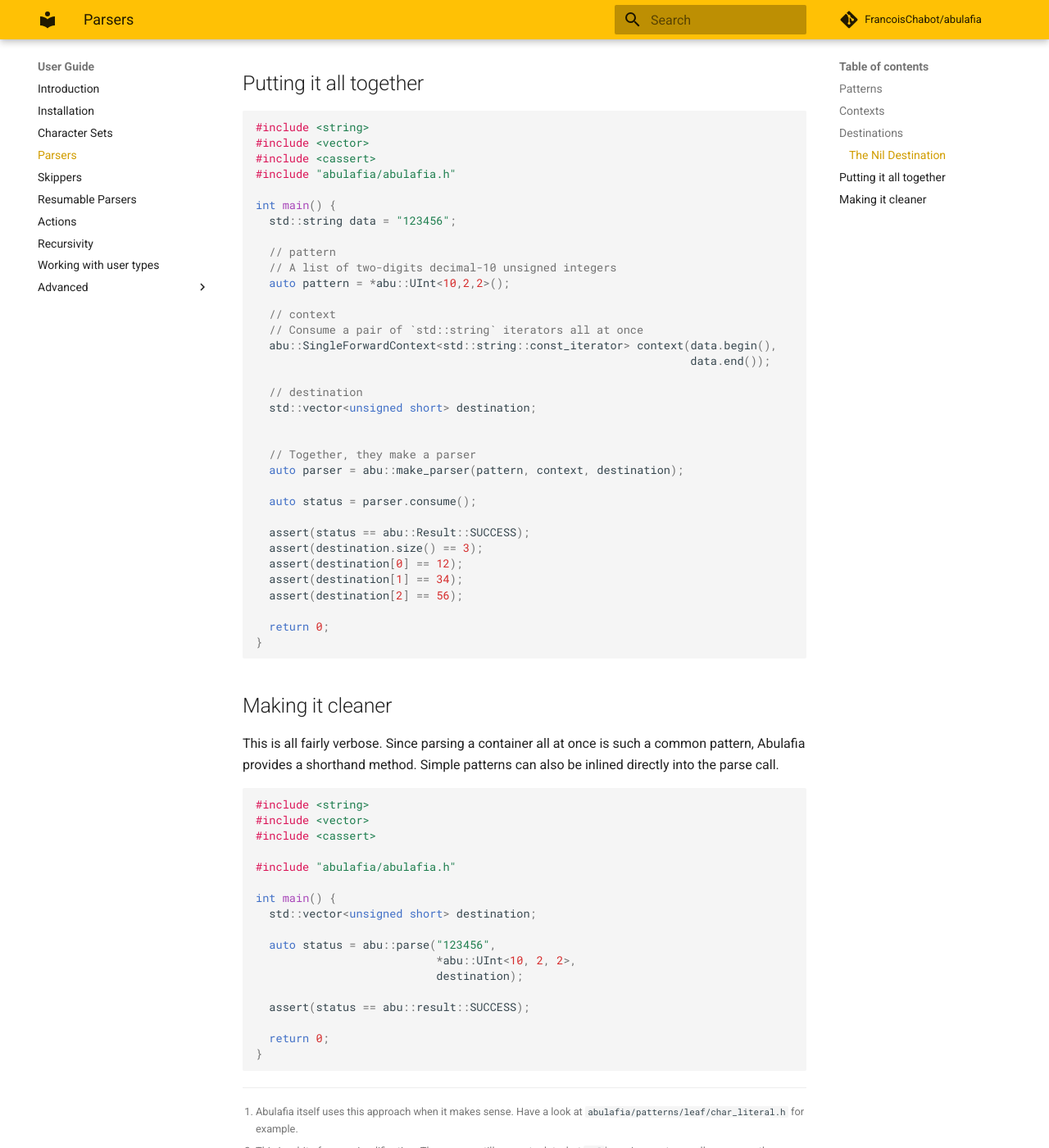
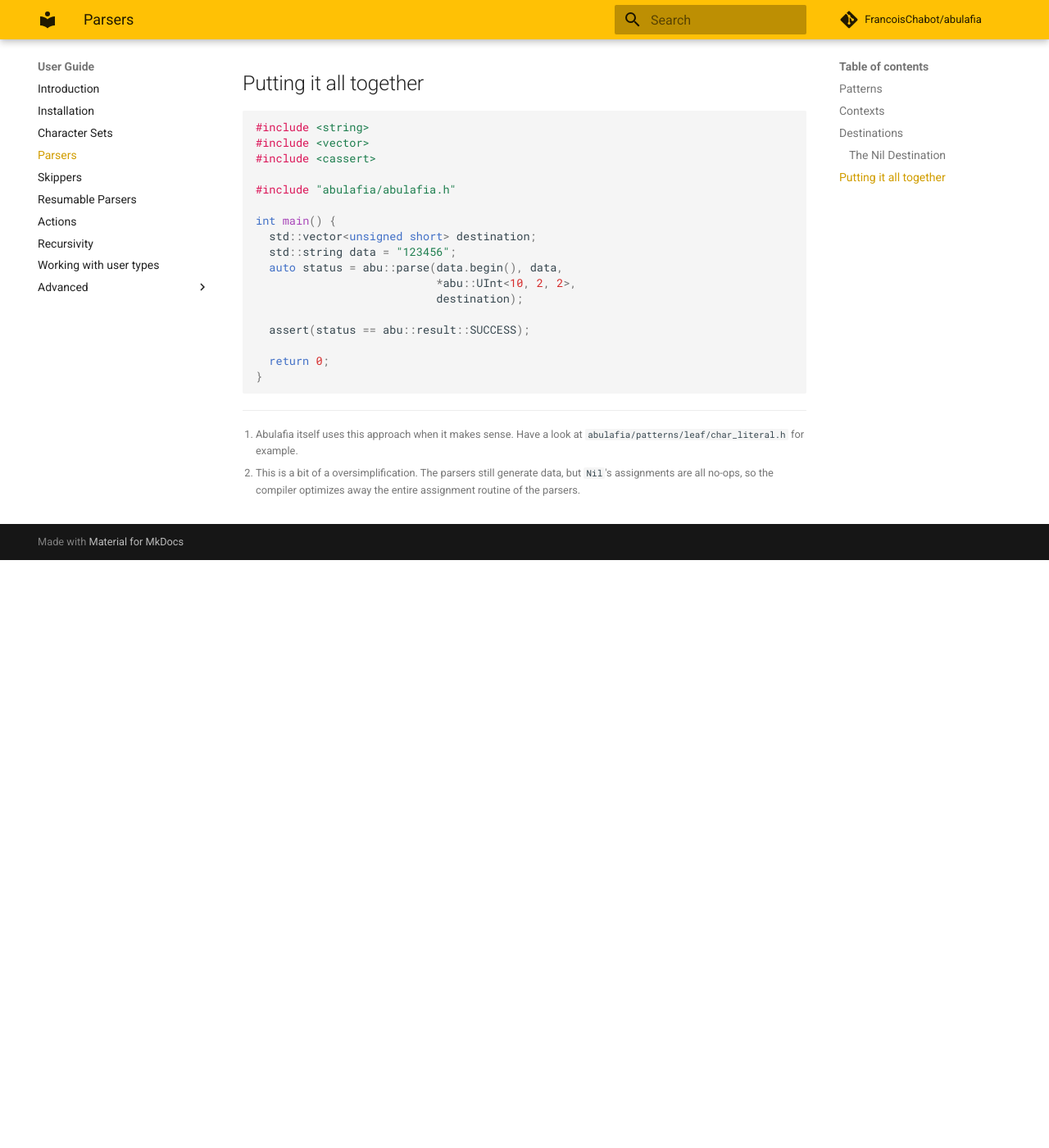
Before and after one commit to FrancoisChabot/abulafia, an MkDocs documentation site: the page built from docs/guide/02_parsers.md, in a window 1280 px wide and 1400 px high, scrolled down 1552 px. Shown: the whole window at 82% size. Built offline with MkDocs 1.6.1 and Material for MkDocs 9.7.7, drawn with Linux system fonts in a browser that asks for light colours; comment, search, counter and statistics services are not loaded; old or Windows-style settings are respelled for this version of MkDocs; after the commit the page ends 2235 px from its top, so only the background shows below that.

Commit message:
Updated documentation

````diff
--- a/docs/guide/02_parsers.md
+++ b/docs/guide/02_parsers.md
@@ -58,54 +58,13 @@ Abulafia provides a special type: `Nil`, with a matching constant: `nil`, that r
 #include <string>
 #include <vector>
 #include <cassert>
-#include "abulafia/abulafia.h"
-
-int main() {
-  std::string data = "123456";
-
-  // pattern
-  // A list of two-digits decimal-10 unsigned integers
-  auto pattern = *abu::UInt<10,2,2>();
-
-  // context
-  // Consume a pair of `std::string` iterators all at once
-  abu::SingleForwardContext<std::string::const_iterator> context(data.begin(),
-                                                                 data.end());
-
-  // destination
-  std::vector<unsigned short> destination;
-
-
-  // Together, they make a parser
-  auto parser = abu::make_parser(pattern, context, destination);
-
-  auto status = parser.consume();
-
-  assert(status == abu::Result::SUCCESS);
-  assert(destination.size() == 3);
-  assert(destination[0] == 12);
-  assert(destination[1] == 34);
-  assert(destination[2] == 56);
-
-  return 0;
-}
-```
-
-## Making it cleaner
-This is all fairly verbose. Since parsing a container all at once is such a common pattern, Abulafia provides a shorthand method.
-Simple patterns can also be inlined directly into the parse call.
-
-```c++
-#include <string>
-#include <vector>
-#include <cassert>
 
 #include "abulafia/abulafia.h"
 
 int main() {
   std::vector<unsigned short> destination;
-
-  auto status = abu::parse("123456",
+  std::string data = "123456";
+  auto status = abu::parse(data.begin(), data,
                            *abu::UInt<10, 2, 2>,
                            destination);
 
````
Also changed, not shown: docs/guide/04_resumable_parsers.md (+7 -8 lines).
